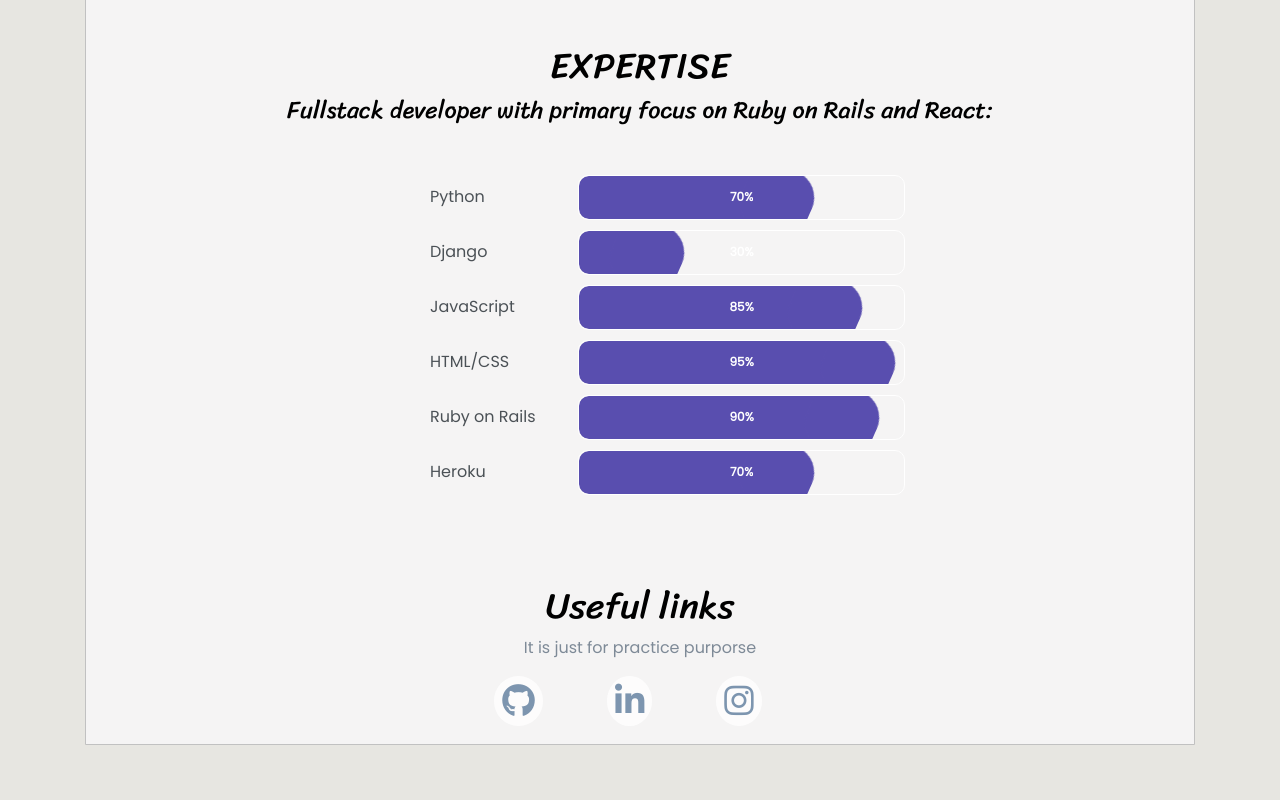
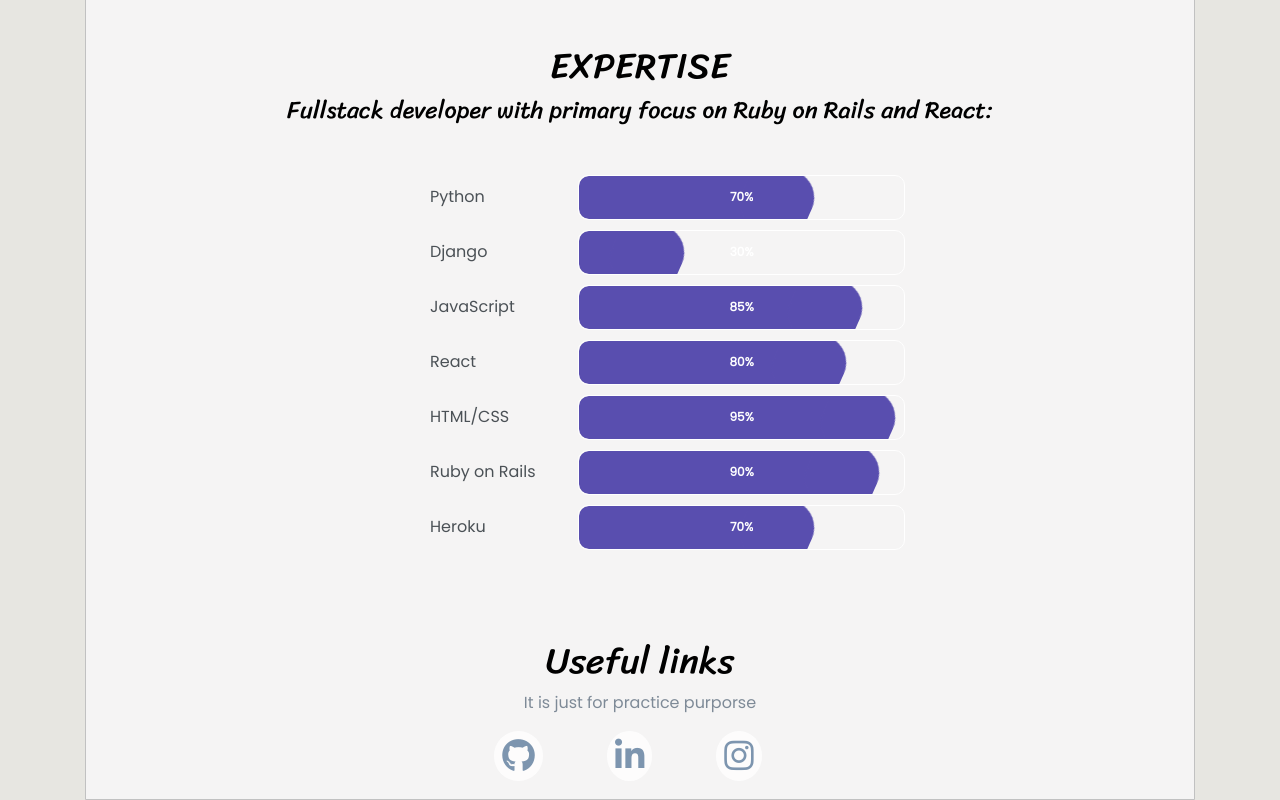
Before and after one commit to alena22292/portfolio-app, a React (Create React App) app: page /about in a window 1280 px wide. Shown: the part 617-1417 px from the top of the page. Before the commit the page ends 1362 px from the top, so only its background shows below. Built offline with nearby package versions, Linux system fonts and the light colour scheme.

Commit message:
Add one more skill to the About page: REact

```diff
--- a/src/components/About.jsx
+++ b/src/components/About.jsx
@@ -7,9 +7,10 @@
     {name: "Python", level: "70%"},
     {name: "Django", level: "30%"},
     {name: "JavaScript", level: "85%"},
+    {name: "React", level: "80%"},
     {name: "HTML/CSS", level: "95%"},
     {name: "Ruby on Rails", level: "90%"},
-    {name: "Heroku", level: "70%"}
+    {name: "Heroku", level: "70%"},
     ]
     return (
       <section className="about" id="about">
```
